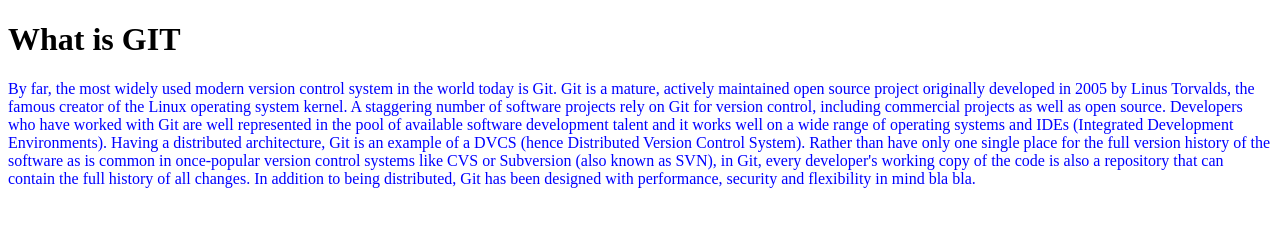
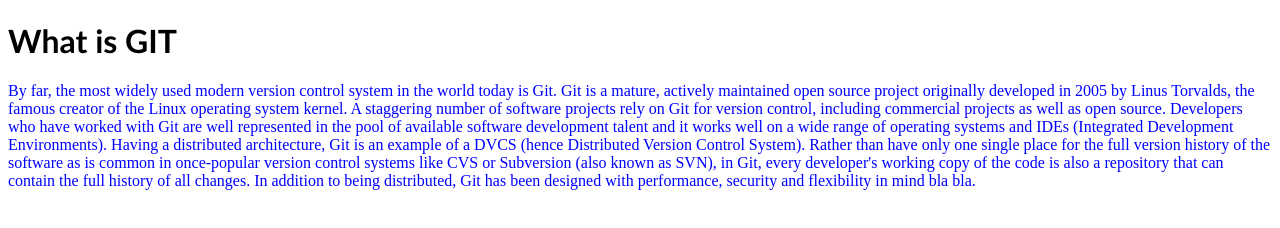
Before and after one commit to ShVlad95/Intro-to-Git, a plain HTML site: page index.html in a window 1280 px wide. Drawn offline with Linux system fonts and the light colour scheme.

Commit message:
add calibri font family to h1

```diff
--- a/index.html
+++ b/index.html
@@ -7,6 +7,10 @@
 .fPar{
 font-family: "Times New Roman";
 color: blue;
+}
+
+h1 {
+font-family: "Calibri";
 }
 </style>
 
```
